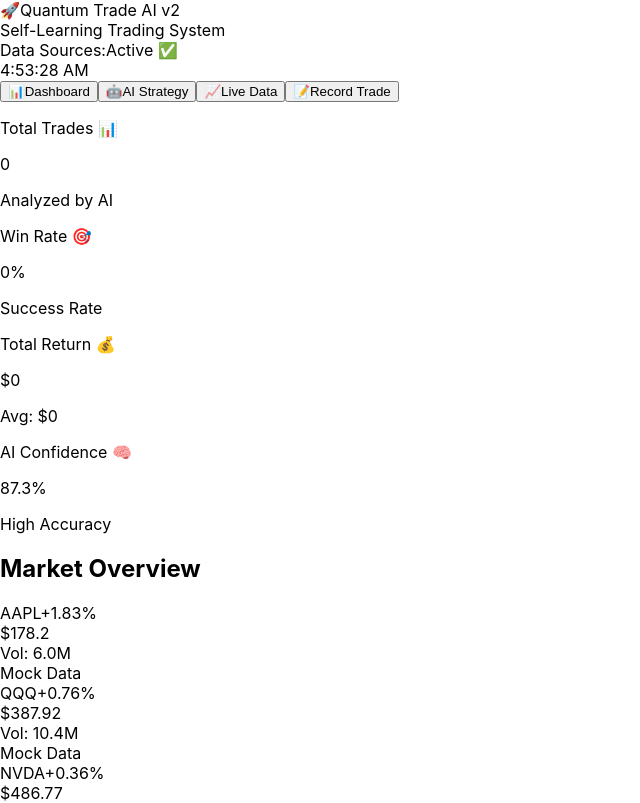
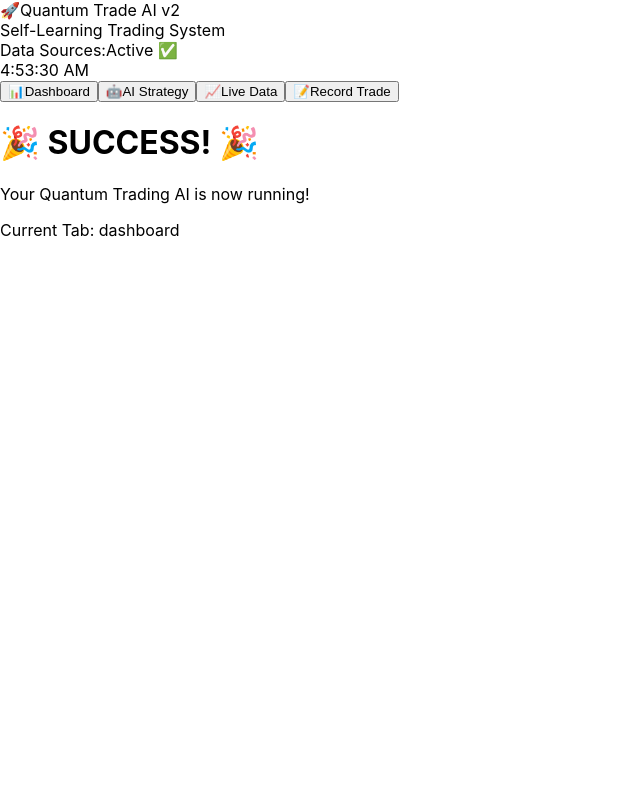
Before and after one commit to Renotrader31/quantum-trade-ai-v2, a React (Create React App) app: page / in a window 1280 px wide. Shown: the top 803 px of the page, without its empty margins (0-640 px from the left). Built offline with nearby package versions, Linux system fonts and the light colour scheme.

Commit message:
Update App.js

```diff
--- a/src/App.js
+++ b/src/App.js
@@ -1,22 +1,9 @@
 import React, { useState, useEffect } from 'react';
-import useTradingStore from './stores/tradingStore';
-import apiService from './services/apiService';
-import mlService from './services/mlService';
-import Dashboard from './components/Dashboard';
-import AIStrategyGenerator from './components/AIStrategyGenerator';
-import TradeRecorder from './components/TradeRecorder';
-import LiveDataFeed from './components/LiveDataFeed';
 
 function App() {
     const [activeTab, setActiveTab] = useState('dashboard');
     const [isLoading, setIsLoading] = useState(true);
-
-    const {
-        marketData,
-        updateMarketData,
-        setAIRecommendations,
-        getPerformanceMetrics
-    } = useTradingStore();
+    const [marketData, setMarketData] = useState({});
 
     // Initialize app and fetch data
     useEffect(() => {
@@ -24,27 +11,12 @@ function App() {
             try {
                 console.log('🚀 Initializing Quantum Trade AI...');
 
-                // Fetch initial market data
-                const overview = await apiService.getMarketOverview();
-                updateMarketData(overview.stocks);
+                // Simulate loading
+                setTimeout(() => {
+                    setIsLoading(false);
+                    console.log('✅ App initialized successfully');
+                }, 2000);
 
-                // Generate AI recommendations
-                const recommendations = mlService.generateRecommendations(overview.stocks);
-                setAIRecommendations(recommendations);
-
-                setIsLoading(false);
-                console.log('✅ App initialized successfully');
-
-                // Set up periodic updates
-                const interval = setInterval(async () => {
-                    const freshData = await apiService.getMarketOverview();
-                    updateMarketData(freshData.stocks);
-
-                    const newRecommendations = mlService.generateRecommendations(freshData.stocks);
-                    setAIRecommendations(newRecommendations);
-                }, 60000); // Update every minute
-
-                return () => clearInterval(interval);
             } catch (error) {
                 console.error('❌ Failed to initialize app:', error);
                 setIsLoading(false);
@@ -128,10 +100,15 @@ function App() {
 
             {/* Main Content */}
             <main className="max-w-7xl mx-auto px-4 sm:px-6 lg:px-8 py-8">
-                {activeTab === 'dashboard' && <Dashboard />}
-                {activeTab === 'ai-strategy' && <AIStrategyGenerator />}
-                {activeTab === 'live-data' && <LiveDataFeed />}
-                {activeTab === 'trade-recorder' && <TradeRecorder />}
+                <div className="text-center py-20">
+                    <h1 className="text-4xl font-bold mb-4">🎉 SUCCESS! 🎉</h1>
+                    <p className="text-xl text-gray-300 mb-8">
+                        Your Quantum Trading AI is now running!
+                    </p>
+                    <div className="text-lg text-blue-400">
+                        Current Tab: <span className="font-bold">{activeTab}</span>
+                    </div>
+                </div>
             </main>
         </div>
     );
```
